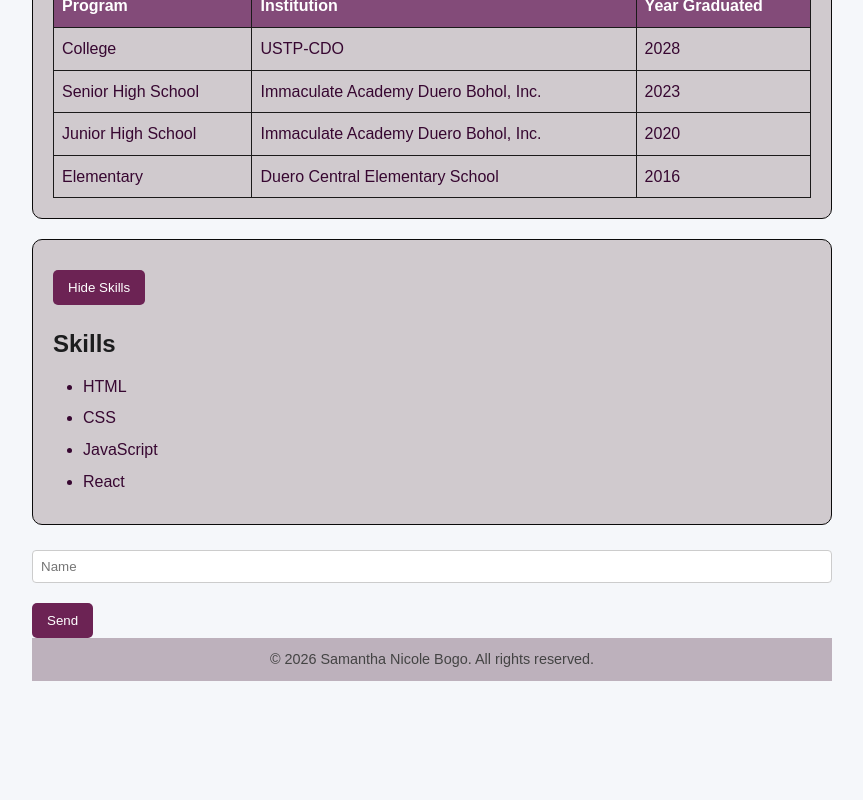
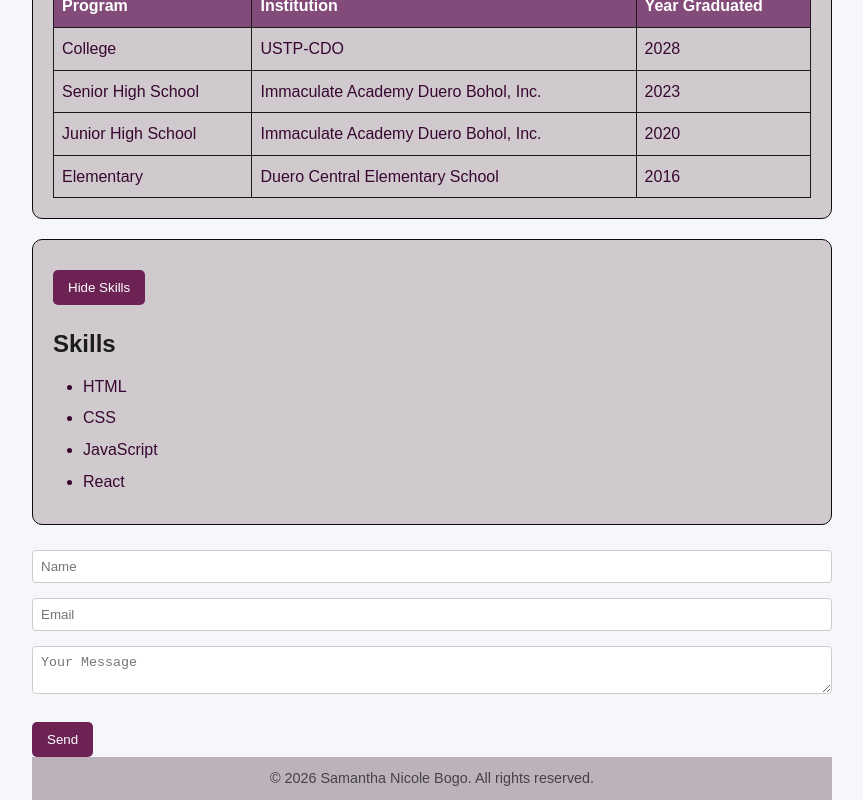
Before and after one commit to sammieees/MODULE2_HTML, a React (Vite) app in the folder personal-cv-react/: page / in a window 1280 px wide. Shown: the part 716-1516 px from the top of the page, without its empty margins (208-1071 px from the left). Before the commit the page ends 1397 px from the top, so only its background shows below. Built offline with nearby package versions, Linux system fonts and the light colour scheme.

Commit message:
WSAT-M7: Connected React to PHP API

```diff
--- a/personal-cv-react/src/components/Contact.jsx
+++ b/personal-cv-react/src/components/Contact.jsx
@@ -2,16 +2,22 @@
 
 function Contact() {
   const [name, setName] = useState("");
+  const [email, setEmail] = useState("");
+  const [message, setMessage] = useState("");
+
   function handleSubmit(e) {
     e.preventDefault();
-    console.log("Clicked");
 
     fetch("http://localhost/cv-api/process.php", {
       method: "POST",
       headers: {
         "Content-Type": "application/json"
       },
-      body: JSON.stringify({ name: name })
+      body: JSON.stringify({
+        name: name,
+        email: email,
+        message: message
+      })
     })
     .then(res => res.json())
     .then(data => {
@@ -27,6 +33,17 @@
         onChange={(e) => setName(e.target.value)}
         placeholder="Name"
       />
+      <input
+        type="email"
+        value={email}
+        onChange={(e) => setEmail(e.target.value)}
+        placeholder="Email"
+      />
+      <textarea
+        value={message}
+        onChange={(e) => setMessage(e.target.value)}
+        placeholder="Your Message"
+      />
       <button type="submit">Send</button>
     </form>
   );
```
